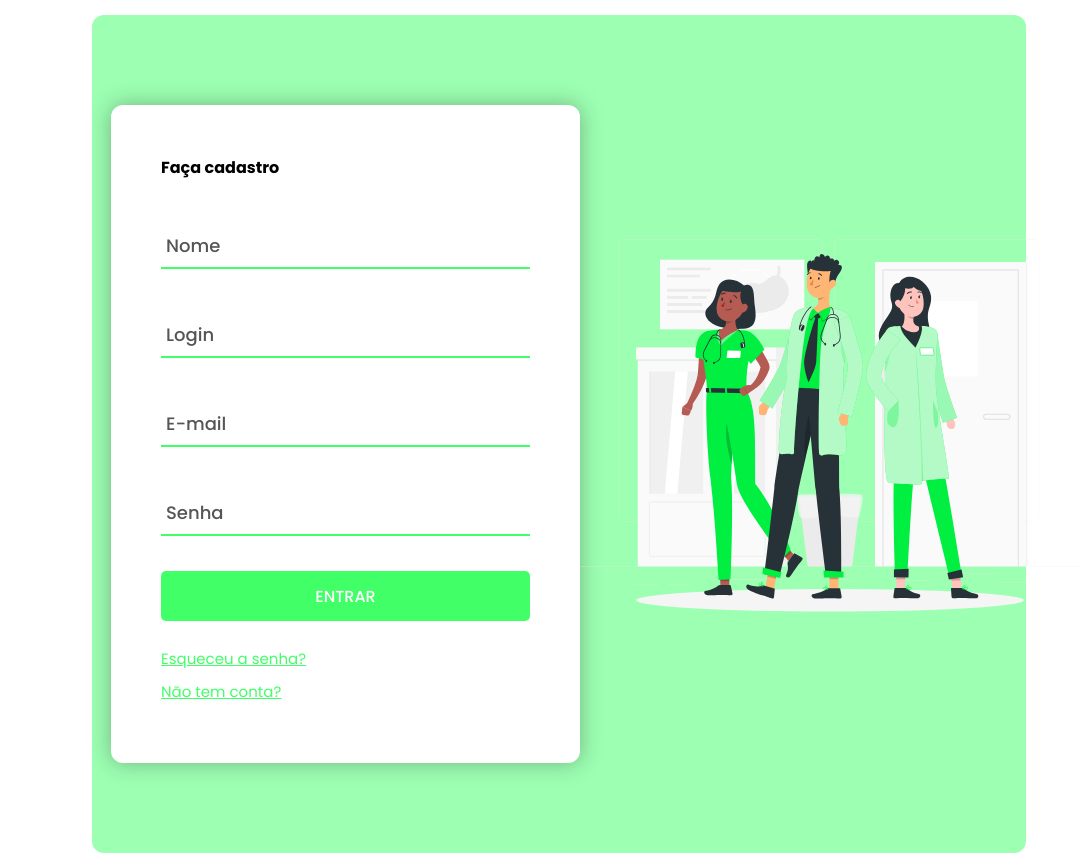
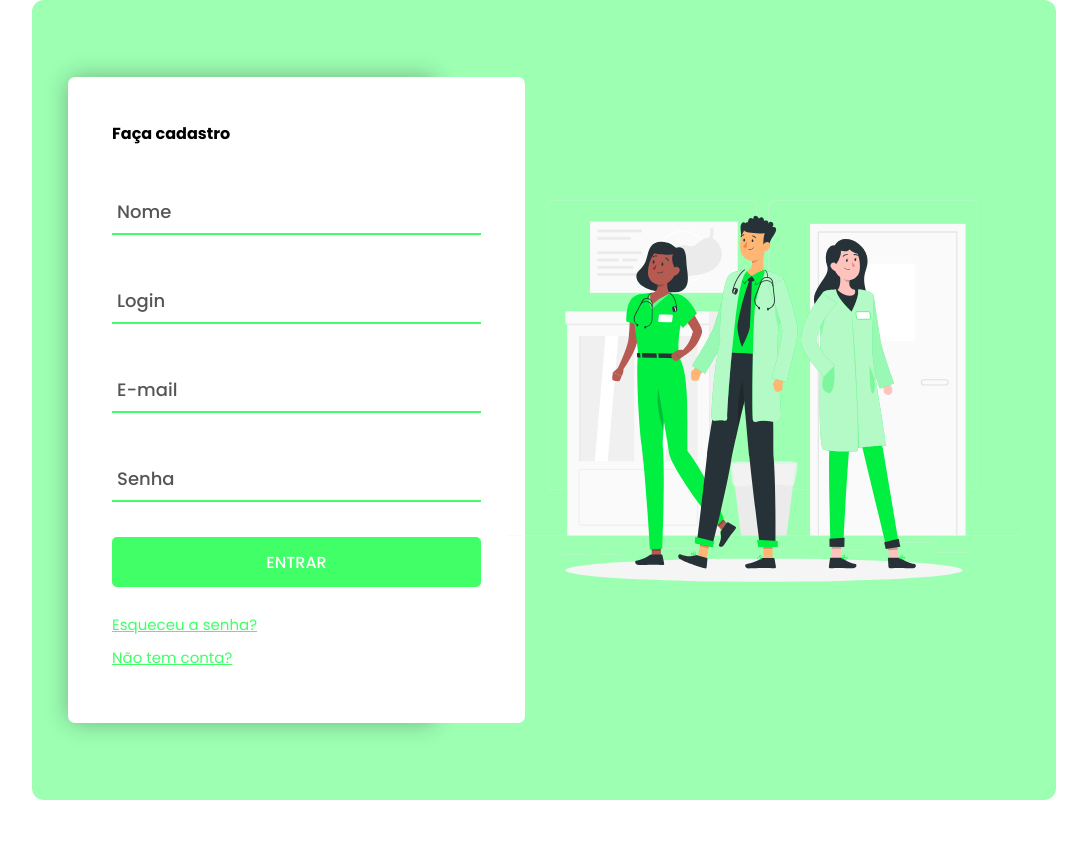
Before and after one commit to ViniciosGabriel1/pj, a PHP site: page /cadastro.php in a window 1280 px wide. Shown: the whole page, without its empty margins (96-1183 px from the left). After the commit the page ends 800 px from the top, so only its background shows below. Run offline with PHP 8.4, Linux system fonts and the light colour scheme.

Commit message:
responsividade

```diff
--- a/cadastro.php
+++ b/cadastro.php
@@ -56,7 +56,7 @@
                 </form>
                 </section>
             </div>
-            <img src="img/doutor.svg" alt="cadastro" width="500" height="500">
+            <img src="img/doutor.svg" alt="cadastro">
         </div>
         <script>
             let inputs = document.getElementsByClassName('input-form');
--- a/css/cadastro.css
+++ b/css/cadastro.css
@@ -72,7 +72,6 @@ button:hover {
     flex-wrap: wrap;
     justify-content: center;
     align-items: center;
-    padding: 15px;
     background: var(--cor-1);
 }
 
@@ -85,6 +84,10 @@ button:hover {
 .cadastro-form {
     display: block;
     font-family: Poppins-Bold;
+    padding: 12%;
+    background-color: var(--cor3-);
+    width: 100%;
+    border-radius: 7px;
 }
 
 .wrap-input {
@@ -205,21 +208,34 @@ a:hover {
 
 }
 
+.container img{
+    width: 50%;
+}
 .sec{
 
-    padding: 19px;
     background-color: var(--cor2-);
-    width: 70%;
+    width: 80%;
     border-radius: 12px;
     display: flex;
     align-items: center; /* Centraliza verticalmente os itens na flex container */
     justify-content: space-around; /* Distribui os itens uniformemente ao longo do eixo principal */
     height: 100vh; /* 100% da altura da viewport */
-
 }
 
 .sec2{
     background-color: var(--cor3-);
-    padding: 50px;
     border-radius: 12px;
     box-shadow: 0px 0px 22px 0px rgba(35, 35, 35, 0.341);}
+
+    @media screen and (max-width: 1050px) {
+        .sec{
+            width: 100%;
+            height: auto;
+            flex-direction: column;
+        }
+        .cadastro-form {
+            margin-top: 25%;
+            margin-left: -10%;
+            padding: 10%;
+        }
+    }
```
